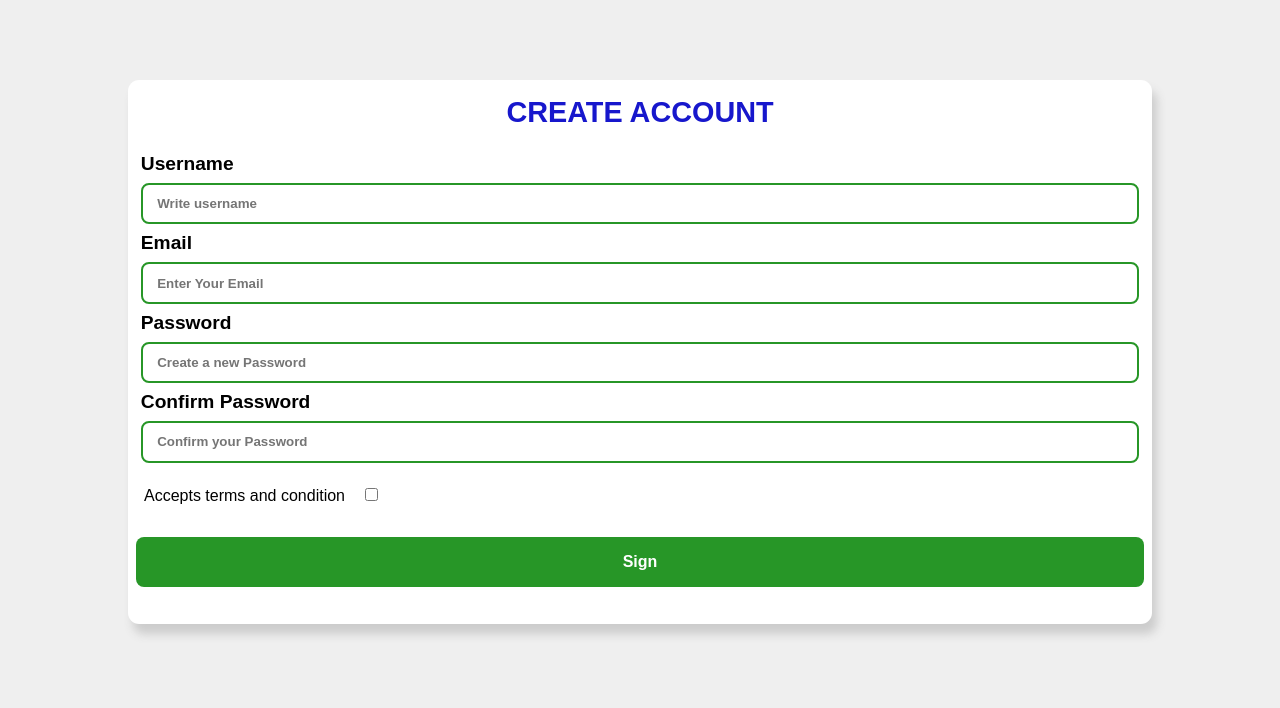
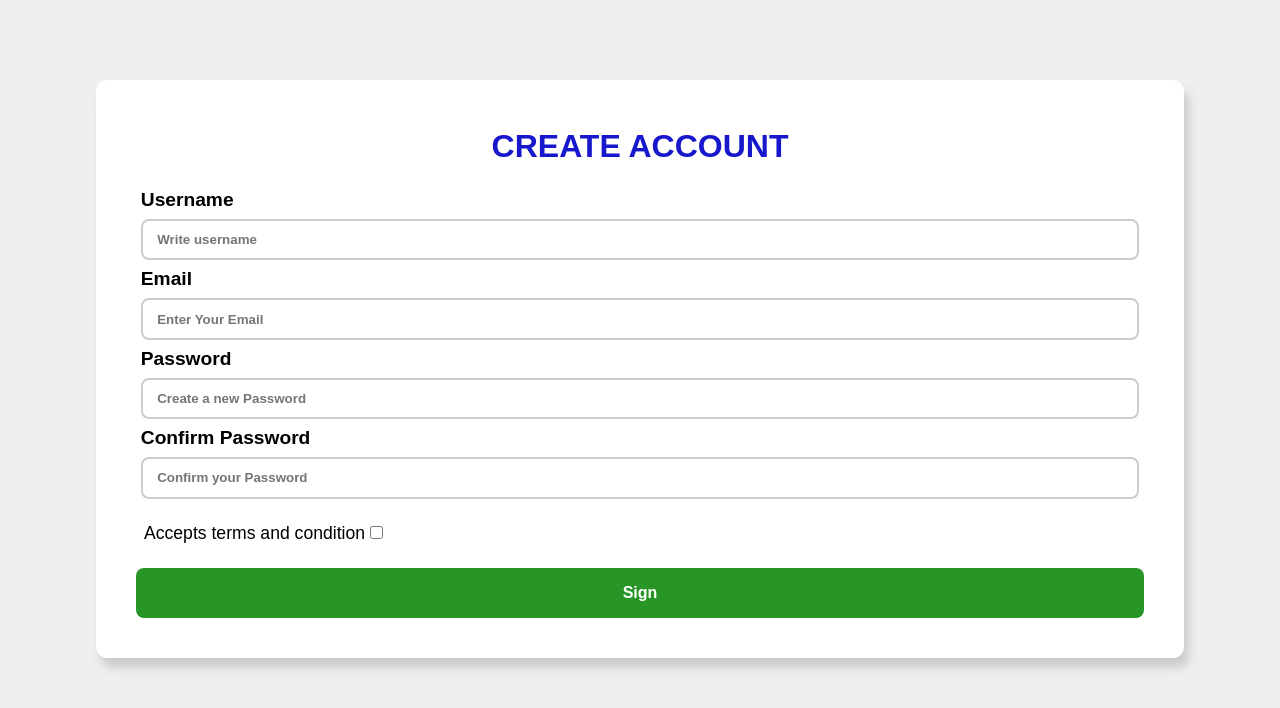
Before and after one commit to sideman05/signup, a plain HTML site: page index.html in a window 1280 px wide. Drawn offline with Linux system fonts and the light colour scheme.

Commit message:
Update style.css

```diff
--- a/style.css
+++ b/style.css
@@ -9,13 +9,14 @@ body{
 }
 .container{
     width: 80%;
-    height: 68%;
+    height: auto;
     background-color: #ffff;
     box-shadow: 5px 10px 10px #ccc;
     margin-left: auto;
     margin-right: auto;
     margin-top: 5rem;
     border-radius: .7rem;
+    padding: 2rem;
 }
 .container .heading{
     text-align: center;
@@ -25,7 +26,7 @@ body{
 .container .heading h2{
     color: rgb(23, 23, 204);
     font-weight: bolder;
-    font-size: 1.8rem;
+    font-size: 2rem;
     /* text-decoration: underline; */
 
 }
@@ -35,7 +36,8 @@ input[type="text"]{
     padding: .7rem;
     margin-bottom: 0;
     border-radius: .5rem;
-    border: 2px solid rgb(39, 150, 39);
+    transition: border-color .5s ease;
+    border: 2px solid #ccc;
 }
 input[type="text"]::placeholder{
     font-weight: 700;
@@ -51,8 +53,10 @@ input[type="email"]{
     margin-top: 0;
     padding: .7rem;
     margin-bottom: 0;
-    border: 2px solid rgb(39, 150, 39);
+    border: 2px solid #ccc;
     border-radius: .5rem;
+    transition: border-color .5s ease;
+
 }
 input[type="email"]::placeholder{
     font-weight: 700;
@@ -63,9 +67,19 @@ input[type="password"]{
     margin-top: 0;
     padding: .7rem;
     margin-bottom: 0;
-    border: 2px solid rgb(39, 150, 39);
+    border: 2px solid #ccc;
     border-radius: .5rem;
+    transition: border-color .5s ease;
 }
+input[type="password"]:focus,
+input[type="text"]:focus,
+input[type="email"]:focus{
+    border-color: blue;
+    outline: none;
+}
+/* input[type="password"]:focus{
+    border-color: rgb(3, 3, 201);
+} */
 input[type="password"]::placeholder{
     font-weight: 700;
     padding-left: .2rem;
@@ -80,6 +94,7 @@ input[type="password"]::placeholder{
     background-color: rgb(39, 150, 39);
     padding: 1rem;
     margin: .5rem;
+    margin-top: 0;
     border-radius: .5rem;
     color: white;
     font-size: 1rem;
@@ -95,12 +110,26 @@ input[type="password"]::placeholder{
     /* text-align: center; */
     padding: 1rem;
     font-weight: 400;
-    font-size: 1rem;
+    font-size: 1.1rem;
 }
 input[type="checkbox"]{
     padding: 1rem;
-    margin-left: 1rem;
+    margin-left: rem;
 }
 input[type="checkbox"]:checked{
     background-color: red;
 }
+.container .all p{
+    text-align: center;
+    font-size: 1.2rem;
+    /* margin: 2rem; */
+    padding:.5rem;
+}
+.container a{
+    text-decoration: none;
+    color: blue;
+    transition: .5s ease;
+}
+.container a:hover{
+    color: rgb(20, 20, 128);
+}
```
